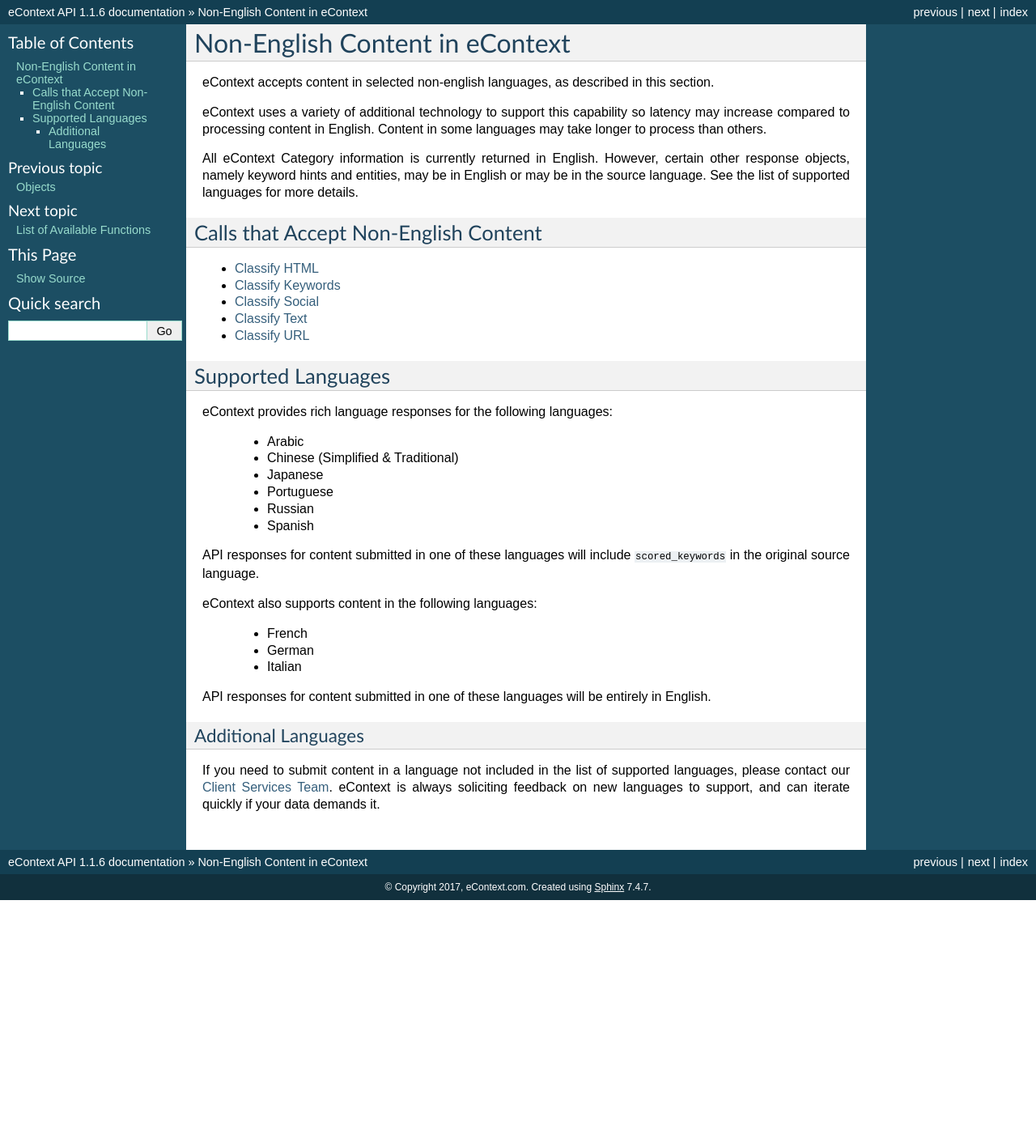
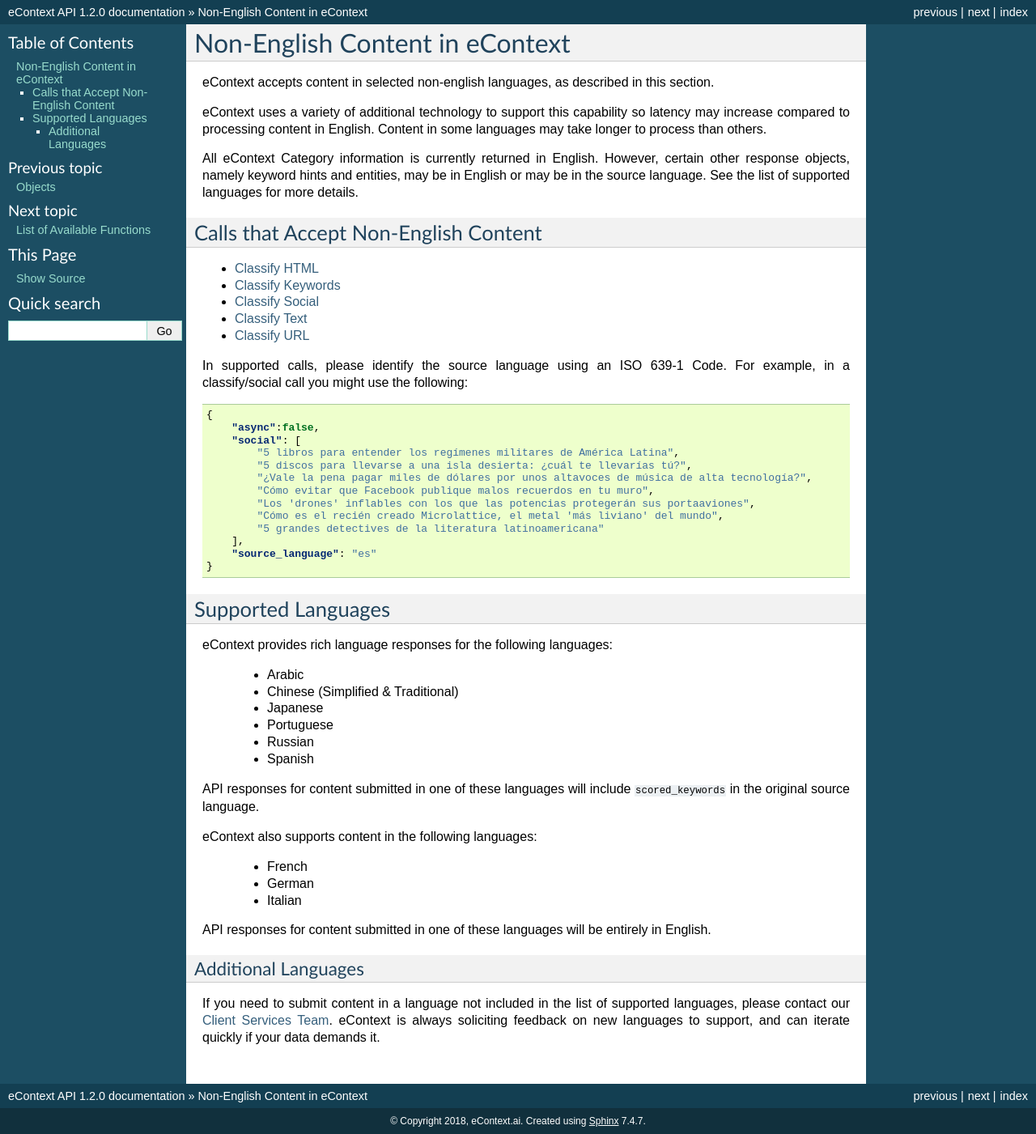
Before and after one commit to info-com/zenya-api-docs, a Sphinx documentation site: the page built from source/language-support.rst, in a window 1280 px wide. Shown: the whole page at 81% size. Built offline with Sphinx 7.4.7, drawn with Linux system fonts in a browser that asks for light colours; before the commit the page ends 1112 px from its top, so only the background shows below that.

Commit message:
Several changes to bring us "current"
A couple of notes - when we're talking about the ML models in the bestpractices section, we'll want to make sure that we make changes to the description of the models, which currently states that we go to tier-3.  This will change eventually, which will necessitate an update to the docs.

```diff
--- a/source/_static/classify-social-translate-input.json
+++ b/source/_static/classify-social-translate-input.json
@@ -9,8 +9,5 @@
         "Cómo es el recién creado Microlattice, el metal 'más liviano' del mundo",
         "5 grandes detectives de la literatura latinoamericana"
     ],
-    "translate": {
-        "provider":"econtext",
-        "credential":null
-    }
+    "source_language": "es"
 }
--- a/source/changelog.rst
+++ b/source/changelog.rst
@@ -1,5 +1,11 @@
 Changelog
 =========
+
+Version 1.2.0 - 2018-05-10
+--------------------------
+*   Include new multi-lingual support :ref:`language-support`
+*   Improved the efficiency for :ref:`custom-taxonomies`
+*   Increased performance of the classification engine to provide greater detail and insight into classifications
 
 Version 1.1.6 - 2017-03-16
 --------------------------
--- a/source/conf.py
+++ b/source/conf.py
@@ -41,16 +41,16 @@
 
 # General information about the project.
 project = u'eContext API'
-copyright = u'2017, eContext.com'
+copyright = u'2018, eContext.ai'
 
 # The version info for the project you're documenting, acts as replacement for
 # |version| and |release|, also used in various other places throughout the
 # built documents.
 #
 # The short X.Y version.
-version = '1.1.6'
+version = '1.2.0'
 # The full version, including alpha/beta/rc tags.
-release = '1.1.6'
+release = '1.2.0'
 
 # The language for content autogenerated by Sphinx. Refer to documentation
 # for a list of supported languages.
--- a/source/index.rst
+++ b/source/index.rst
@@ -13,7 +13,7 @@
     bestpractices
     authentication
     objects
-    translation
+    language-support
     available-functions
     categories
     classify
--- a/source/translation.rst
+++ b/source/language-support.rst
@@ -16,6 +16,11 @@
 * :doc:`classify-social`
 * :doc:`classify-text`
 * :doc:`classify-url`
+
+In supported calls, please identify the source language using an ISO 639-1 Code.  For example, in a classify/social call you might use the following:
+
+.. literalinclude:: _static/classify-social-translate-input.json
+    :language: json
 
 Supported Languages
 -------------------
```
